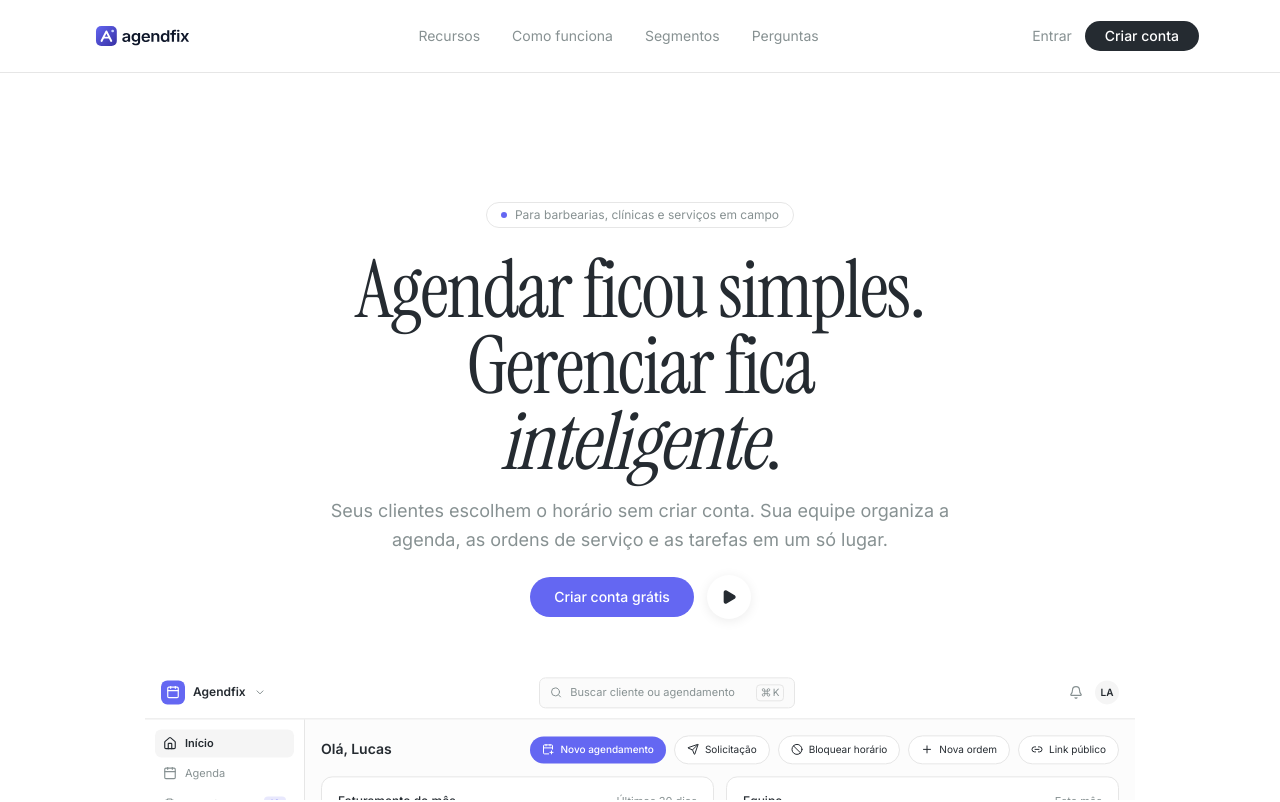
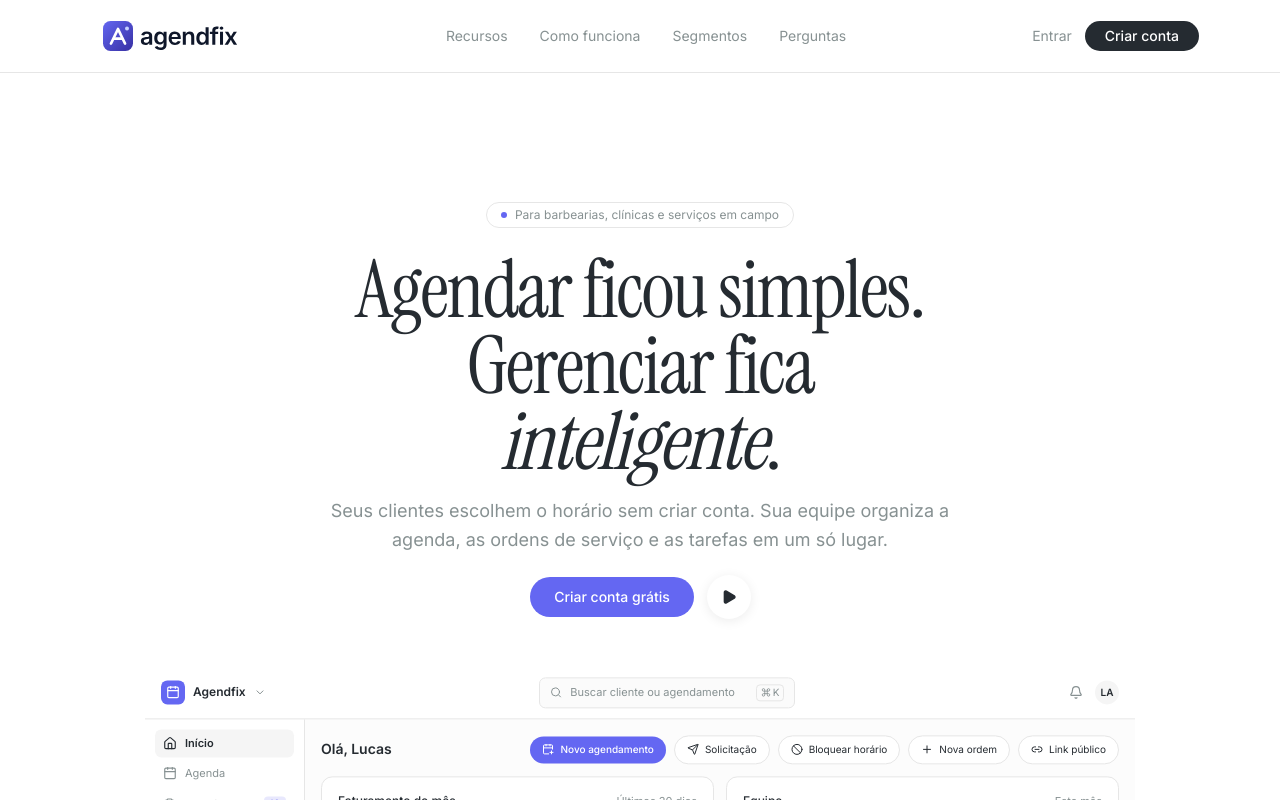
Before and after one commit to uLuc4s/Trabalho-, a Next.js app in the folder web/: page / in a window 1280 px wide. Shown: the top 802 px of the page. Built offline with nearby package versions, Linux system fonts and the light colour scheme.

Commit message:
fix(web): aumenta logo e transforma em atalho de volta

```diff
--- a/web/src/components/auth/auth-shell.tsx
+++ b/web/src/components/auth/auth-shell.tsx
@@ -32,8 +32,12 @@ export function AuthShell({
       </Link>
 
       <Reveal y={16} className="relative z-10 mb-8">
-        <Link href="/" className="flex items-center">
-          <Image src="/brand/agendfix-principal.svg" alt="agendfix" width={150} height={34} priority unoptimized />
+        <Link
+          href="/"
+          aria-label="Voltar para o início"
+          className="flex items-center rounded-lg transition-transform duration-300 hover:scale-[1.03] focus-visible:outline-none focus-visible:ring-2 focus-visible:ring-ring"
+        >
+          <Image src="/brand/agendfix-principal.svg" alt="" width={180} height={40} priority unoptimized />
         </Link>
       </Reveal>
 
--- a/web/src/components/landing/navbar.tsx
+++ b/web/src/components/landing/navbar.tsx
@@ -14,8 +14,12 @@ const links = [
 export function Navbar() {
   return (
     <header className="relative z-40 flex items-center justify-between px-6 py-5 font-body md:px-12 lg:px-20">
-      <Link href="/" className="flex items-center">
-        <Image src="/brand/agendfix-principal.svg" alt="agendfix" width={125} height={28} priority unoptimized />
+      <Link
+        href="/"
+        aria-label="Voltar para o início"
+        className="flex items-center rounded-lg transition-transform duration-300 hover:scale-[1.03] focus-visible:outline-none focus-visible:ring-2 focus-visible:ring-ring"
+      >
+        <Image src="/brand/agendfix-principal.svg" alt="" width={180} height={40} priority unoptimized />
       </Link>
 
       <nav aria-label="Principal" className="hidden items-center gap-8 md:flex">
```
